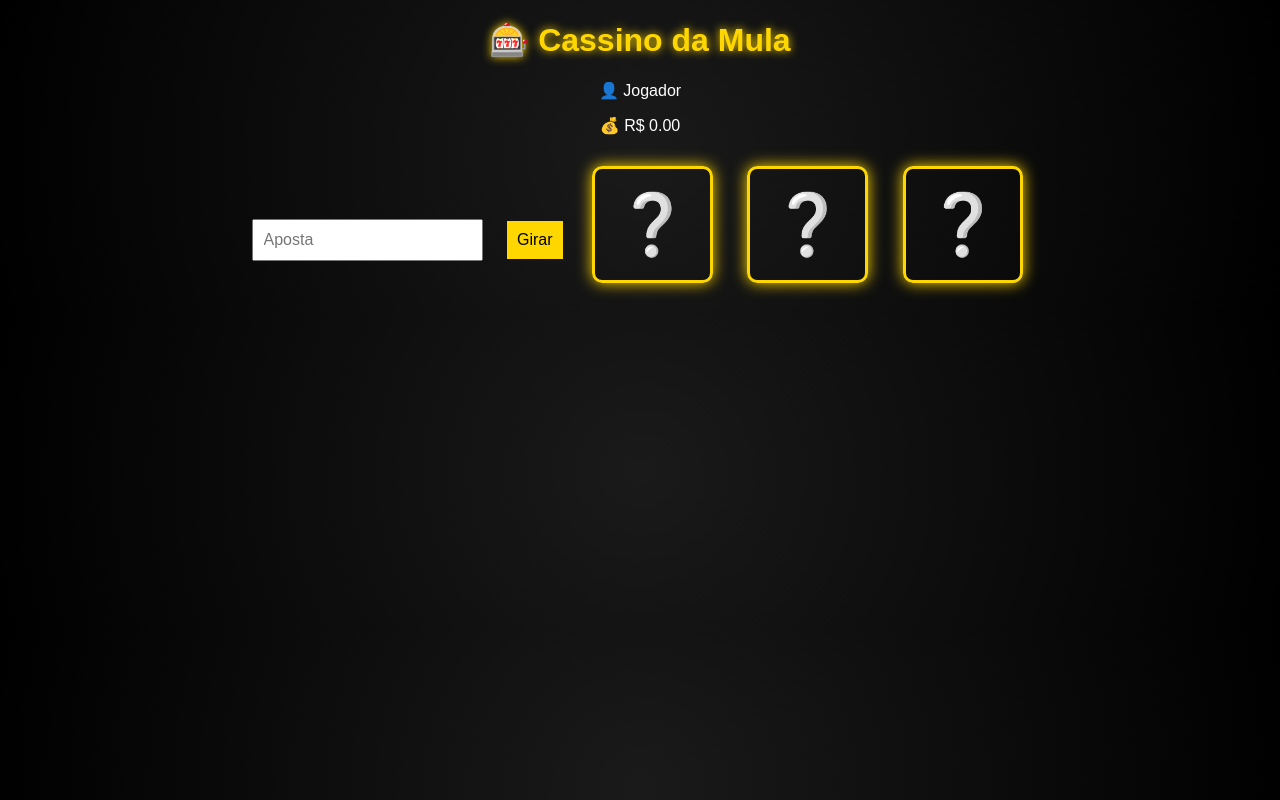
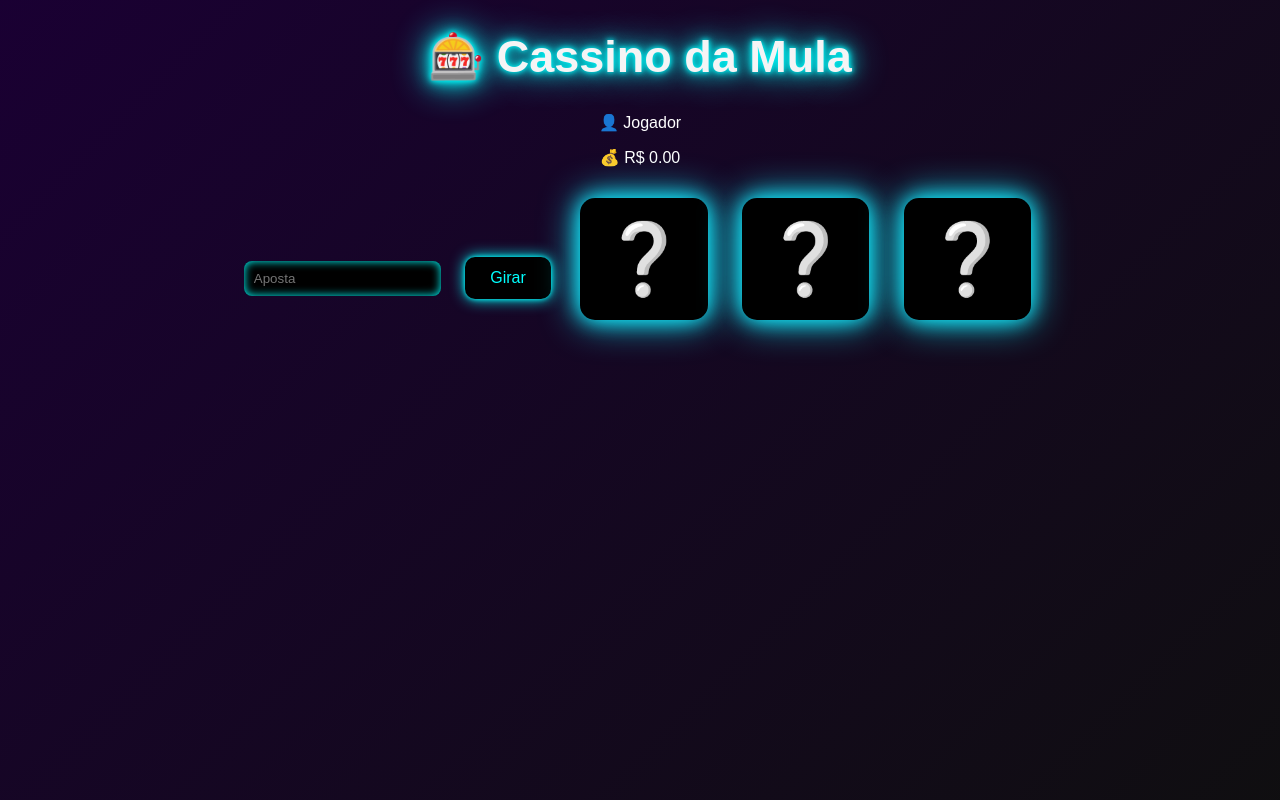
Before and after one commit to s0phiasoares/cassino.html, a plain HTML site: page jogo.html in a window 1280 px wide. Drawn offline with Linux system fonts and the light colour scheme.

Commit message:
cassino.html alteração menu

```diff
--- a/style.css
+++ b/style.css
@@ -1,48 +1,126 @@
-body {
-  font-family: Arial;
-  text-align: center;
-  background: radial-gradient(circle, #1a1a1a, #000);
-  color: white;
+@keyframes fundoAnimado {
+  0% { background-position: 0% 50%; }
+  50% { background-position: 100% 50%; }
+  100% { background-position: 0% 50%; }
 }
 
-.menu {
-  display: flex;
-  flex-direction: column;
-  align-items: center;
-  justify-content: center;
-  height: 100vh;
+body {
+  font-family: Arial, sans-serif;
+  text-align: center;
+  color: white;
+
+  background: linear-gradient(-45deg, #0f0f0f, #1a0033, #001a33, #33001a);
+  background-size: 400% 400%;
+  animation: fundoAnimado 10s ease infinite;
 }
 
-.card {
-  background: #000;
-  padding: 30px;
-  border-radius: 10px;
-  box-shadow: 0 0 20px gold;
+/* TÍTULO NEON */
+h1 {
+  font-size: 45px;
+  color: #fff;
+
+  text-shadow:
+    0 0 5px #0ff,
+    0 0 10px #0ff,
+    0 0 20px #0ff,
+    0 0 40px #0ff;
+
+  animation: piscar 2s infinite alternate;
 }
 
-h1 {
-  color: gold;
-  text-shadow: 0 0 10px gold;
+@keyframes piscar {
+  from { opacity: 0.8; }
+  to { opacity: 1; }
 }
 
-input, button {
+/* CAIXA MENU */
+.card {
+  background: rgba(0,0,0,0.7);
+  padding: 30px;
+  border-radius: 15px;
+
+  box-shadow:
+    0 0 10px #0ff,
+    0 0 20px #0ff;
+}
+
+/* INPUT */
+input {
   padding: 10px;
   margin: 10px;
-  font-size: 16px;
+  border-radius: 8px;
+  border: none;
+  outline: none;
+
+  background: black;
+  color: #0ff;
+
+  box-shadow: 0 0 10px #0ff inset;
 }
 
+/* BOTÃO NEON */
 button {
-  background: gold;
+  padding: 12px 25px;
+  margin: 10px;
+  font-size: 16px;
   border: none;
+  border-radius: 10px;
   cursor: pointer;
+
+  background: black;
+  color: #0ff;
+
+  box-shadow:
+    0 0 5px #0ff,
+    0 0 15px #0ff;
+
+  transition: 0.2s;
 }
 
+button:hover {
+  transform: scale(1.1);
+
+  box-shadow:
+    0 0 10px #0ff,
+    0 0 25px #0ff,
+    0 0 40px #0ff;
+}
+
+/* SLOTS NEON */
 .slot {
   display: inline-block;
-  font-size: 60px;
+  font-size: 70px;
   margin: 15px;
   padding: 20px;
-  border: 3px solid gold;
-  border-radius: 10px;
-  box-shadow: 0 0 15px gold;
+  border-radius: 15px;
+
+  background: black;
+
+  box-shadow:
+    0 0 10px #ff00ff,
+    0 0 20px #ff00ff,
+    0 0 40px #ff00ff;
+
+  animation: brilho 1.5s infinite alternate;
 }
+
+@keyframes brilho {
+  from {
+    box-shadow:
+      0 0 10px #ff00ff,
+      0 0 20px #ff00ff;
+  }
+  to {
+    box-shadow:
+      0 0 20px #00ffff,
+      0 0 40px #00ffff;
+  }
+}
+
+/* TEXTO */
+#mensagem {
+  font-size: 20px;
+  margin-top: 20px;
+
+  text-shadow: 0 0 10px #fff;
+}
```
